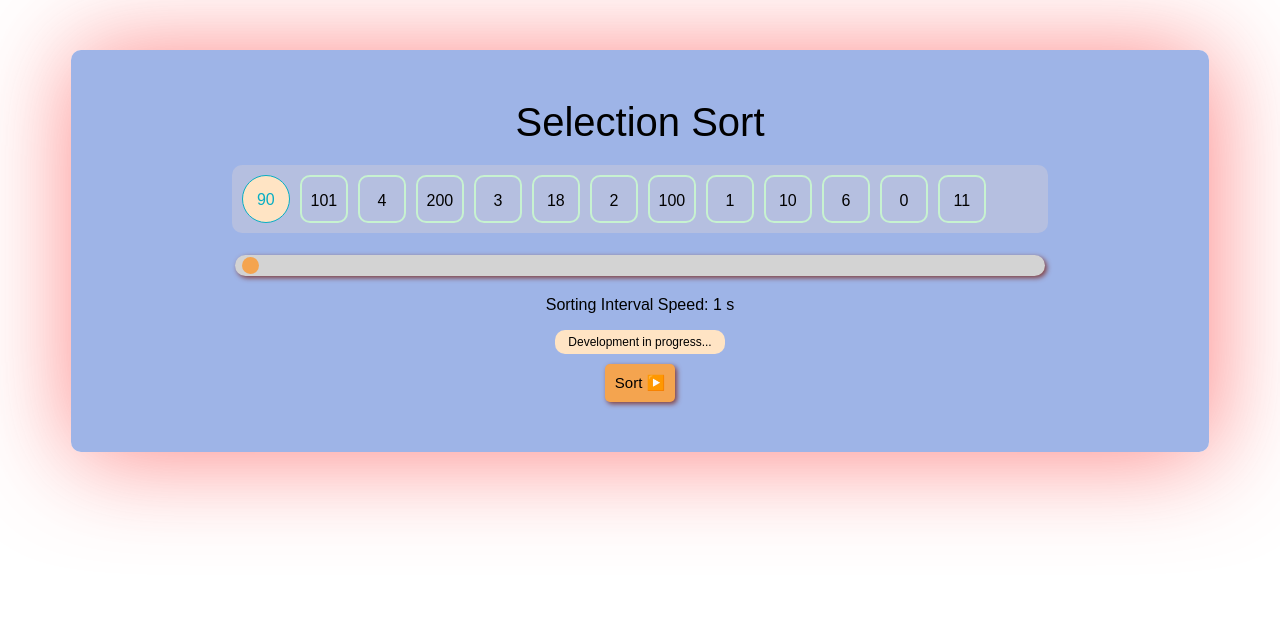
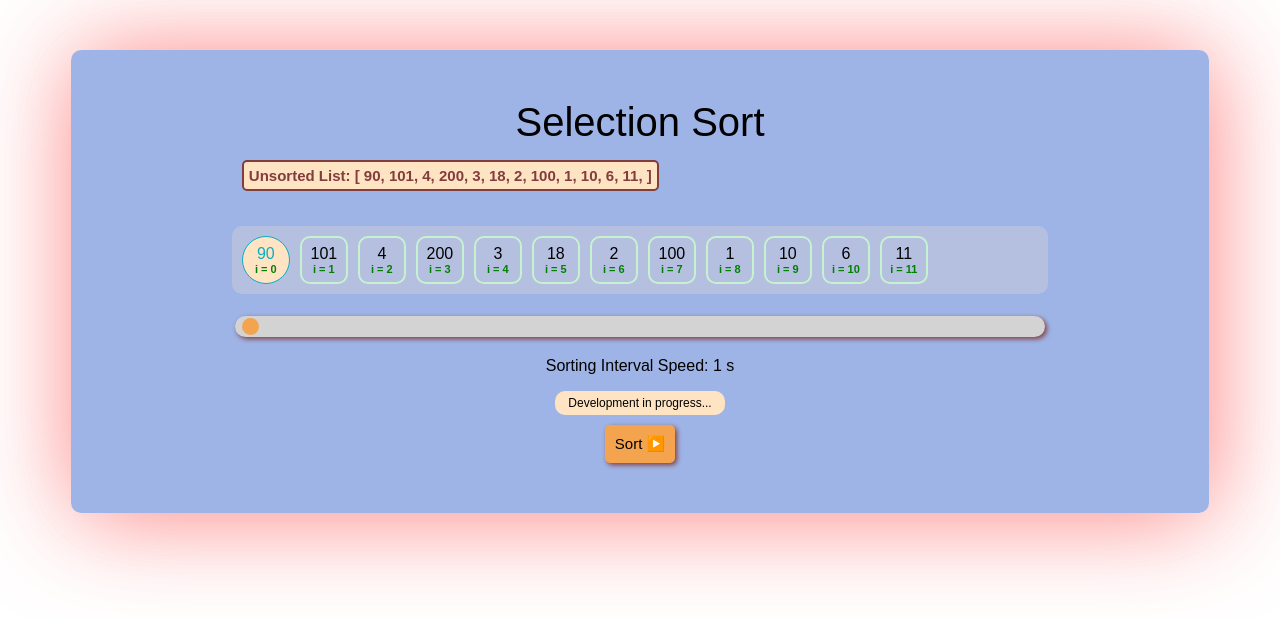
Before and after one commit to anwerriahi/AlgoLizer-V1.2, a React (Create React App) app: page / in a window 1280 px wide. Shown: the top 618 px of the page. Built offline with nearby package versions, Linux system fonts and the light colour scheme.

Commit message:
indexing and fix bugs

```diff
--- a/src/App.js
+++ b/src/App.js
@@ -3,12 +3,12 @@ import "./index.css";
 import { Header } from "./Header";
 import { Footer } from "./Footer";
 
-const initialItemsList = [90, 101, 4, 200, 3, 18, 2, 100, 1, 10, 6, 0, 11];
+const initialItemsList = [90, 101, 4, 200, 3, 18, 2, 100, 1, 10, 6, 11];
 
 export default function App() {
   const [itemsList, setItemsList] = useState(initialItemsList);
   const [speed, setSpeed] = useState(1000);
-  const [minItem, setMinItem] = useState(0);
+  const [minItem, setMinItem] = useState();
   const [playPause, setPlayPause] = useState(false);
 
   function handlePlay() {
@@ -37,7 +37,7 @@ export default function App() {
 
   return (
     <div className="App container">
-      <Header />
+      <Header initialList={initialItemsList} />
       <Main
         itemsList={itemsList}
         speed={speed}
@@ -64,32 +64,45 @@ function Main({
   playPause,
   swapItems,
 }) {
-  const [startLoopIndex] = useState(0); //  state variable to track the starting index of the loop
+  let [startLoopIndex, setStartLoopIndex] = useState(0); //  state variable to track the starting index of the loop
   const [selectedItemIndex, setSelectedItemIndex] = useState(startLoopIndex);
 
   // Start the interval when the component renders
   useEffect(() => {
     const updateValue = () => {
       setSelectedItemIndex((prevIndex) => {
-        let currentIndex = (startLoopIndex + prevIndex + 1) % itemsList.length;
-        console.log("previous: " + prevIndex);
+        let currentIndex = (prevIndex + 1) % itemsList.length;
+        if (currentIndex === itemsList.length) currentIndex = startLoopIndex;
 
+        console.log("previous Index: " + prevIndex);
         console.log("start loop: " + startLoopIndex);
-        let old = itemsList[currentIndex];
-
         console.log("current Index: " + currentIndex);
 
-        if (itemsList[currentIndex] < itemsList[minItem]) {
-          changeMinItem(currentIndex);
+        // start Swapping
+        {
+          let old = itemsList[currentIndex];
+          if (itemsList[currentIndex] < itemsList[minItem]) {
+            changeMinItem(currentIndex);
+          }
+
+          selectedItemIndex === itemsList.length - 1 &&
+            swapItems(old, startLoopIndex);
+          selectedItemIndex === 0 && changeMinItem(startLoopIndex);
         }
+        // end Swapping
 
-        selectedItemIndex === itemsList.length - 1 &&
-          swapItems(old, startLoopIndex);
-        selectedItemIndex === 0 && changeMinItem(0);
+        // if (currentIndex === itemsList.length - 1) {
+        //   setStartLoopIndex((s) => s + 1);
+        // }
+
+        // if (currentIndex === itemsList.length) {
+        //   currentIndex = startLoopIndex;
+        // }
 
         return currentIndex;
       });
     };
+
     const intervalId =
       playPause &&
       startLoopIndex < itemsList.length &&
@@ -134,7 +147,8 @@ function Item({ item, index, minItem, selectedItemIndex }) {
       }
       key={index}
     >
-      {item}
+      <span>{item}</span>
+      <span className="index">i = {index}</span>
     </span>
   );
 }
--- a/src/Header.js
+++ b/src/Header.js
@@ -1,5 +1,16 @@
 import React from "react";
 
-export function Header() {
-  return <header>Selection Sort</header>;
+export function Header({ initialList }) {
+  return (
+    <header>
+      Selection Sort
+      <p className="unsorted">
+        Unsorted List: [
+        {initialList.map((i, index) => (
+          <span key={index}> {i}, </span>
+        ))}
+        ]
+      </p>
+    </header>
+  );
 }
--- a/src/index.css
+++ b/src/index.css
@@ -45,14 +45,32 @@ main {
   border-radius: 10px;
 }
 .grid-item {
-  transform: all 2s;
+  display: flex;
+  justify-content: center;
+  flex-direction: column;
   border: 2px solid #cfcc;
   box-sizing: border-box;
   height: 7rem;
   width: 7rem;
-  line-height: 7rem;
   border-radius: 10px;
 }
+.index {
+  font-size: 11px;
+  color: green;
+  font-weight: bold;
+}
+
+.unsorted {
+  color: var(--shadow2);
+  width: fit-content;
+  padding: 5px;
+  background-color: bisque;
+  border-radius: 5px;
+  border: 2px var(--shadow2) solid;
+  font-size: 15px;
+  font-weight: 600;
+}
+
 .normal-grid-item-animation {
   animation: pulseAnimationNormal 0.3s backwards;
 }
@@ -163,33 +181,30 @@ input[type="range"],
   .grid-item {
     height: 3rem;
     width: 3rem;
-    line-height: 3rem;
   }
   header {
     font-size: 22px;
     font-weight: 550;
-    width: 80%;
+    width: 70%;
   }
 }
 @media (min-width: 521px) and (max-width: 1319px) {
   .grid-item {
     height: 3rem;
     width: 3rem;
-    line-height: 3rem;
   }
   header {
     font-size: 2.5rem;
-    width: 80%;
+    width: 70%;
   }
 }
 @media (min-width: 1319px) {
   .grid-item {
     height: 3.5rem;
     width: 3.5rem;
-    line-height: 3.5rem;
   }
   header {
     font-size: 5rem;
-    width: 80%;
+    width: 70%;
   }
 }
```
